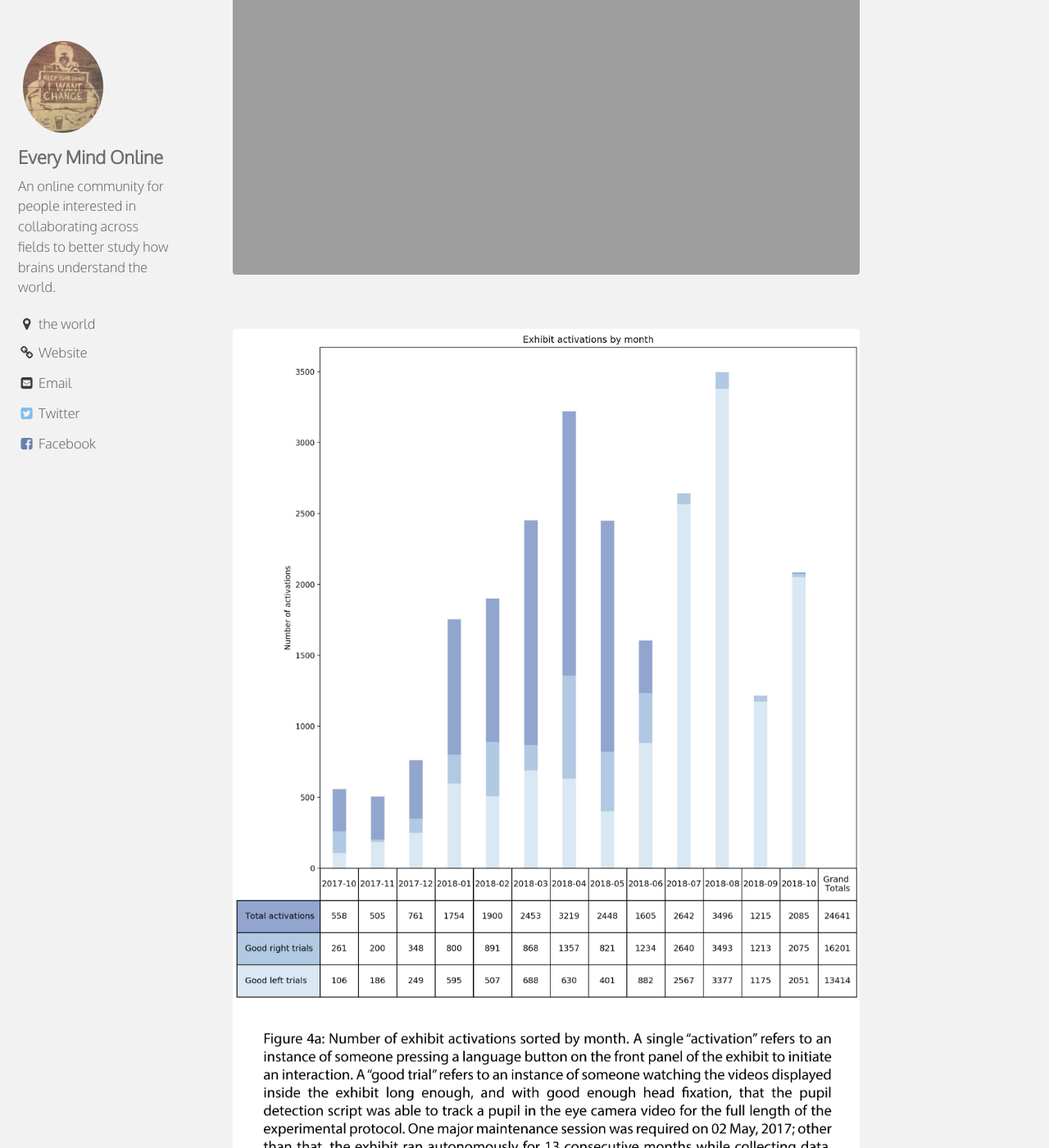
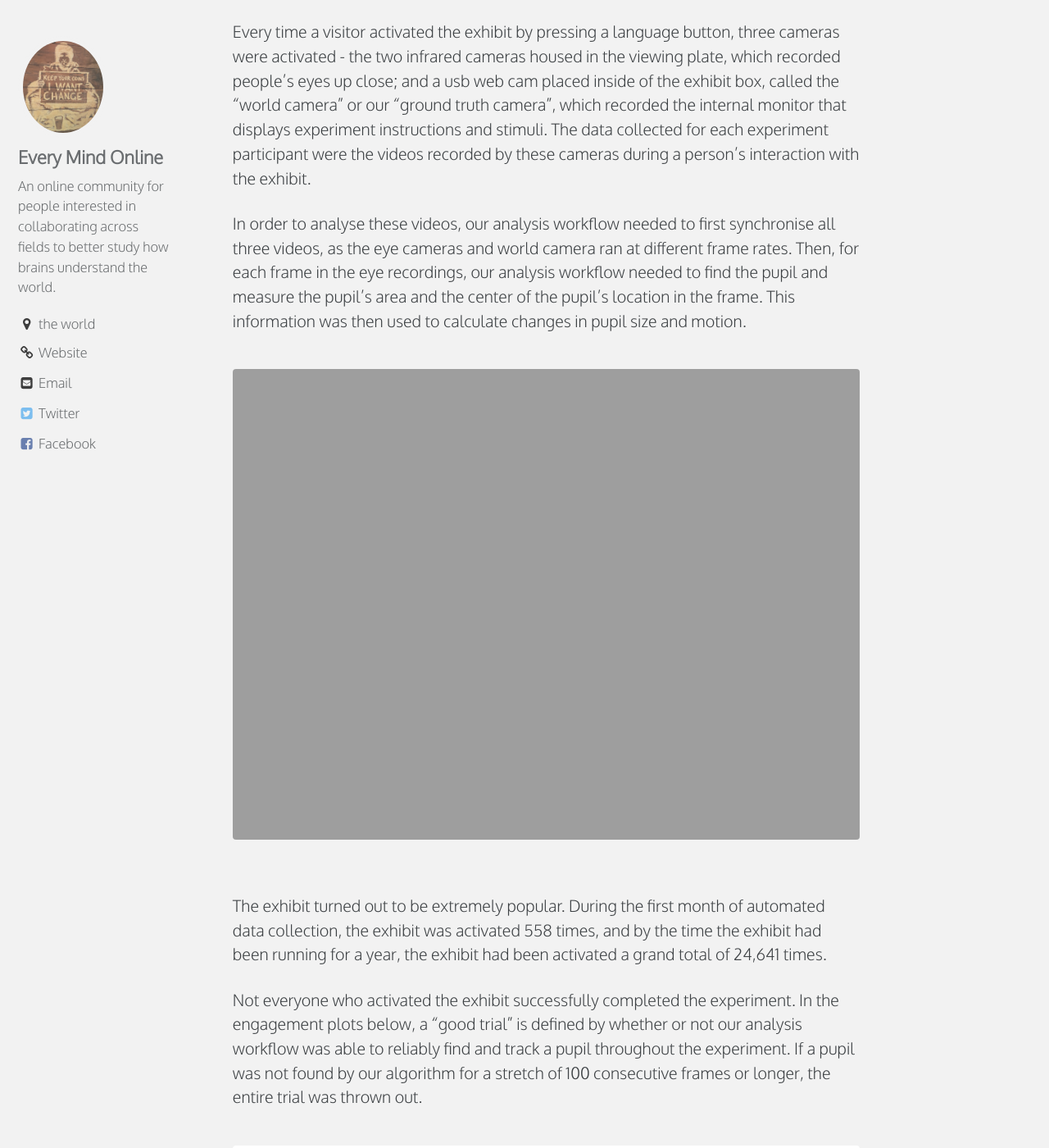
Before and after one commit to everymind/SurprisingMinds, a Jekyll site: the page built from _pages/summary-plots.md, in a window 1280 px wide and 1400 px high, scrolled down 4528 px. Shown: the whole window at 82% size. Built offline with Jekyll 4.4.1, drawn with Linux system fonts in a browser that asks for light colours; some of the changed text lies outside the part shown.

Commit message:
Update summary-plots.md

```diff
--- a/_pages/summary-plots.md
+++ b/_pages/summary-plots.md
@@ -18,25 +18,37 @@ While looking for collaborators with whom I could study neuroscience topics in [
 
 When it became clear that I would not be able to proceed with cuttlefish behaviour experiments as planned, my PhD advisor, Dr. Adam Kampff, encouraged me to propose a behaviour experiment for humans which could take advantage of the huge numbers of people visiting the Sea Life Centre, especially during the summers. After meeting with Sea Life Brighton's display team and the communications manager at our London host institute, the Sainsbury Wellcome Centre, I was able to secure space and funding to develop and build an exhibit about intelligence, surprise, and how we can study both in humans and cuttlefish.
 
+We decided to structure the experiment around eye-tracking, as vision is the primary sensory modality in both humans and cuttlefish, and a vast literature exists on pupil dynamics in relation to surprise and cognitive load. We felt that this design would allow us to talk about theoretical topics such as [convergent evolution](https://en.wikipedia.org/wiki/Convergent_evolution) of nervous systems across different species in addition to replicating and validating previous research with a much larger and diverse dataset.
+
 {% include figure image_path="/assets/images/PaperFigs/Fig1_OverallExhibitConceptDesign-01.jpg" alt="Overall exhibit concept and design" %}
 
-"Surprising Minds" was installed next to the [cuttlefish](https://en.wikipedia.org/wiki/Cuttlefish) [display tank in the Victorian Arcade of the Sea Life Centre in Brighton](https://www.visitsealife.com/brighton/discover/aquarium-zones/) during the first week of July 2017. See Supplemental Figure 1a for details of the exhibit casing that held the experiment, and Supp. Fig. 1b for more documentation of the hardware components controlling the exhibit interaction and saving experiment data.
+"Surprising Minds" was installed next to the cuttlefish display tank in the [Victorian Arcade of the Sea Life Centre in Brighton](https://www.visitsealife.com/brighton/discover/aquarium-zones/) during the first week of July 2017. See Supplemental Figure 1a for details of the exhibit casing that held the experiment, and Supp. Fig. 1b for more documentation of the hardware components controlling the exhibit interaction and saving experiment data.
 
 During July and August 2017, the exhibit was tended by a "host scientist", who invited visitors at the Sea Life Centre to interact with the exhibit, explained the experiment embedded in the exhibit, and engaged in discussions about neuroscience topics such as [optical illusions](https://en.wikipedia.org/wiki/Optical_illusion), [blindsight](https://en.wikipedia.org/wiki/Blindsight), and the [structure of the retina](https://en.wikipedia.org/wiki/Retina#Structure).
 
 When visitors approached the exhibit, the host scientist invited them to look through the viewing plate and watch a 30 second long video clip while cameras record their eyes up close. Afterwards, the exhibit would replay the recording of their eyes so that visitors can see what their eyes do while they watch things.
 
-After August 2017, the exhibit was briefly taken offline in order to enable the exhibit to run without a human host. See Supp. Fig. 1c and 1d for details on the upgrades made to the exhibit in order to automate the exhibit interaction and collection of experimental data.
+After August 2017, the exhibit was briefly taken offline in order to enable the exhibit to run without a human host. The human host was replaced with informative text on the outside of the exhibit casing, and written directions for participating in the experiment were translated into 4 other languages besides English. See Supp. Fig. 1c and 1d for additional details on the upgrades made to the exhibit in order to automate the exhibit interaction and collection of experimental data.
 
 {% include figure image_path="/assets/images/PaperFigs/Fig2a_ExperimentProtocol-01.jpg" alt="Experimental protocol" %}
 
 {% include figure image_path="/assets/images/PaperFigs/Fig2b_ExperimentProtocolHardware-01.jpg" alt="Exhibit and experiment hardware setup" %}
 
+Every time a visitor activated the exhibit by pressing a language button, three cameras were activated - the two infrared cameras housed in the viewing plate, which recorded people's eyes up close; and a usb web cam placed inside of the exhibit box, called the "world camera" or our "ground truth camera", which recorded the internal monitor that displays experiment instructions and stimuli. The data collected for each experiment participant were the videos recorded by these cameras during a person's interaction with the exhibit.
+
+In order to analyse these videos, our analysis workflow needed to first synchronise all three videos, as the eye cameras and world camera ran at different frame rates. Then, for each frame in the eye recordings, our analysis workflow needed to find the pupil and measure the pupil's area and the center of the pupil's location in the frame. This information was then used to calculate changes in pupil size and motion.
+
 {% include figure image_path="/assets/images/PaperFigs/Fig3_AnalysisPipeline-01.jpg" alt="Analysis pipeline" %}
+
+The exhibit turned out to be extremely popular. During the first month of automated data collection, the exhibit was activated 558 times, and by the time the exhibit had been running for a year, the exhibit had been activated a grand total of 24,641 times.
+
+Not everyone who activated the exhibit successfully completed the experiment. In the engagement plots below, a "good trial" is defined by whether or not our analysis workflow was able to reliably find and track a pupil throughout the experiment. If a pupil was not found by our algorithm for a stretch of 100 consecutive frames or longer, the entire trial was thrown out.
 
 {% include figure image_path="/assets/images/PaperFigs/Fig4a_EngagementByMonth-01.jpg" alt="Exhibit activations and visitor engagement, sorted by month" %}
 
 {% include figure image_path="/assets/images/PaperFigs/Fig4b_EngagementByDayOfWeek-01.jpg" alt="Exhibit activations and visitor engagement, sorted by weekday" %}
+
+As shown in figure 2a, each participant watched a calibration sequence, a unique video clip, and then a video clip of an octopus rapidly de-camouflaging. Because the calibration sequence and octopus clip was experienced by all participants, we pooled calculations of changes in pupil size and motion across all "good trials" obtained for these sequences. The plots below show pupil size and motion from all the good trials obtained with the left eye camera (N=4407).
 
 {% include figure image_path="/assets/images/PaperFigs/Fig5a_PupilSizeCalibration-01.jpg" alt="Left pupil size during calibration sequence" %}
 
```
